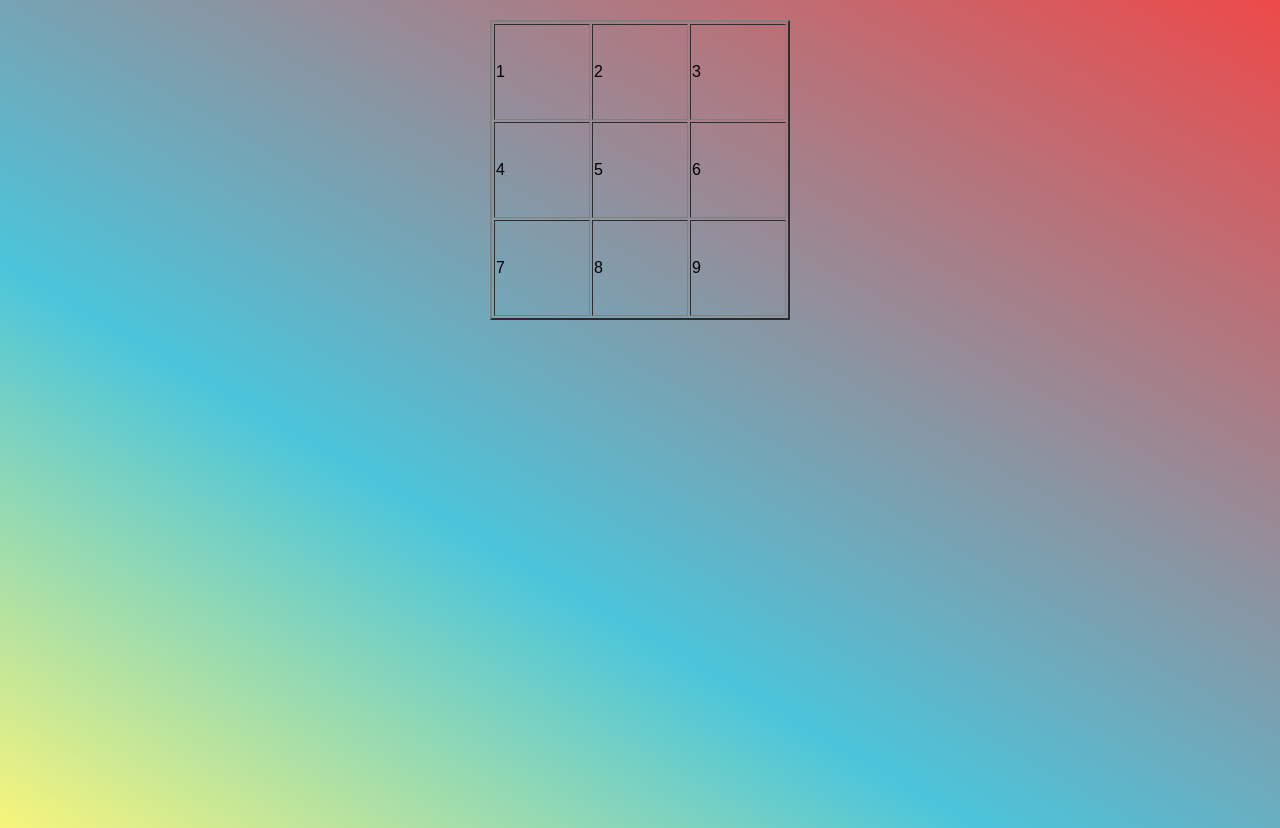
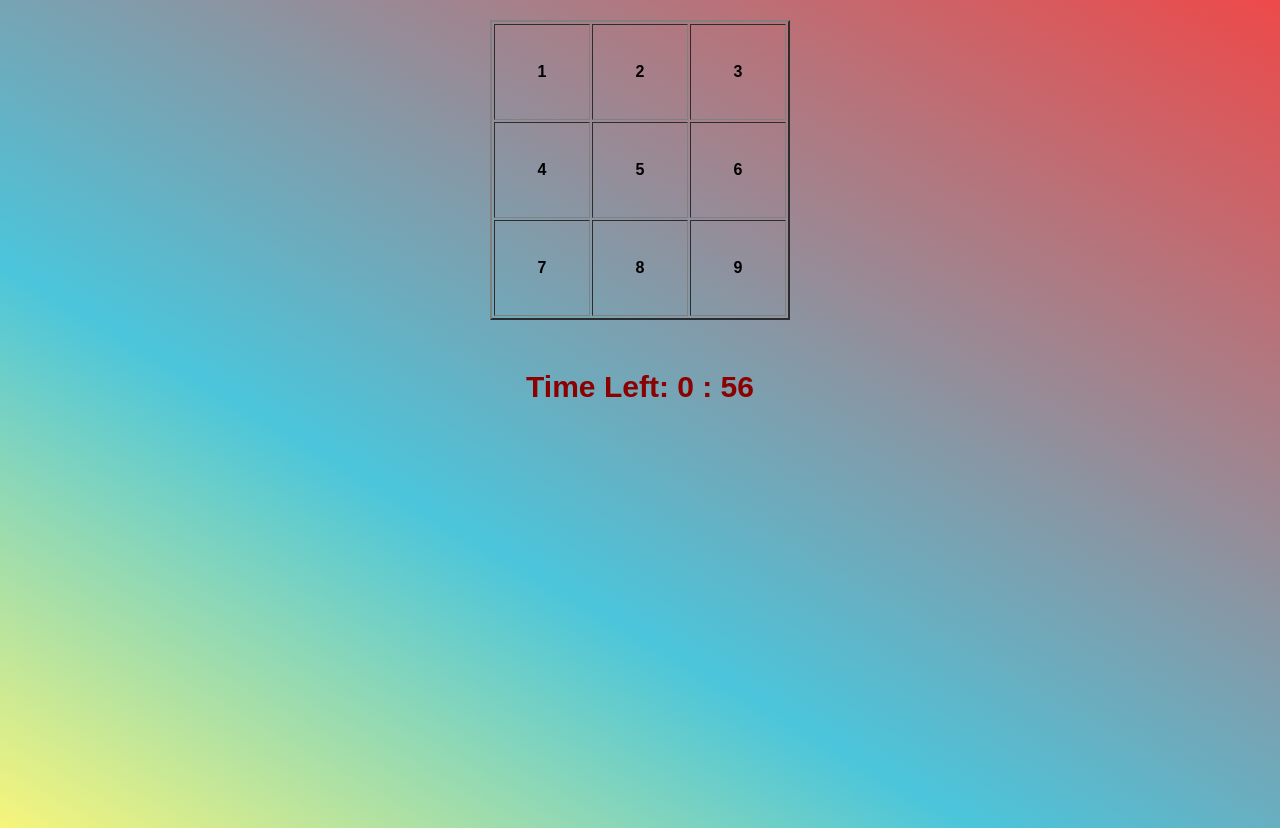
Before and after one commit to VidushiJain30/board_game, a plain HTML site: page game.html in a window 1280 px wide. Drawn offline with Linux system fonts and the light colour scheme.

Commit message:
timer added

```diff
--- a/game.css
+++ b/game.css
@@ -25,3 +25,40 @@ p{
 h3{
 	margin-top: 30px;
 }
+#timer{
+	margin-top: 50px;
+	text-align: center;
+	font-size: 30px;
+	color: darkred;
+
+}
+#td1{
+	font-weight: bold;
+}
+#td1{
+	font-weight: bold;
+}
+#td2{
+	font-weight: bold;
+}
+#td3{
+	font-weight: bold;
+}
+#td4{
+	font-weight: bold;
+}
+#td5{
+	font-weight: bold;
+}
+#td6{
+	font-weight: bold;
+}
+#td7{
+	font-weight: bold;
+}
+#td8{
+	font-weight: bold;
+}
+#td9{
+	font-weight: bold;
+}
--- a/game.html
+++ b/game.html
@@ -8,22 +8,26 @@
 <title>Fun_Game</title>
 <body>
 <p id="para"></p>
+<div>
 <table id="theTable" border="2" cols="3" width="300px" height="300px" align="center">
 	<tr>
-		<td id="td1" onclick="content(this)">1</td>
-		<td id="td2"onclick="content(this)">2</td>
-		<td id="td3"onclick="content(this)">3</td>
+		<td id="td1" onclick="content(this)" align="center">1</td>
+		<td id="td2"onclick="content(this)" align="center">2</td>
+		<td id="td3"onclick="content(this)" align="center">3</td>
 	</tr>
 	<tr>
-		<td id="td4"onclick="content(this)">4</td>
-		<td id="td5"onclick="content(this)">5</td>
-		<td id="td6"onclick="content(this)">6</td>
+		<td id="td4"onclick="content(this)" align="center">4</td>
+		<td id="td5"onclick="content(this)" align="center">5</td>
+		<td id="td6"onclick="content(this)" align="center">6</td>
 	</tr>
 	<tr>
-		<td id="td7"onclick="content(this)">7</td>
-		<td id="td8"onclick="content(this)">8</td>
-		<td id="td9"onclick="content(this)">9</td>
+		<td id="td7"onclick="content(this)" align="center">7</td>
+		<td id="td8"onclick="content(this)" align="center">8</td>
+		<td id="td9"onclick="content(this)" align="center">9</td>
 	</tr>
 </table>
+</div>
+<div style="font-weight: bold" id="timer">
+</div>
 </body>
 </html>
--- a/game.js
+++ b/game.js
@@ -1,26 +1,22 @@
-/*var id=0;
-function createT()
-{
-	var tb1=document.getElementById("tb1");
-	for (var r=0;r<5;r++)
-	{
-		var row=document.createElement("tr");
-		for (var c=0;c<5;c++)
-		{
-			var cell=document.createElement("td");
-			cell.width="20px";
-			cell.height="20px";
-			cell.id=id++;
-
-			row.appendChild(cell);
-			cell.innerHTML=id;
-		}
-		tb1.appendChild(row);
-	}
-}*/
 function content(elem)
 {
 	//elem.style.backgroundColor="red";
 	var p=document.getElementById("para");
 	p.innerHTML='You clicked on cell:'+ ' ' + elem.innerText;
 }
+var ts=60*1;
+var min=parseInt(ts/60);
+var sec=parseInt(ts%60);
+function CheckTime(){
+	document.getElementById("timer").innerHTML='Time Left: '+ min+ ' : ' + sec;
+	if(ts<=0){
+		document.getElementById("timer").innerHTML='TIME OVER';
+	}
+	else{
+		ts=ts-1;
+		min=parseInt(ts/60);
+		sec=parseInt(ts%60);
+		setTimeout("CheckTime()",1000);
+	}
+}
+	setTimeout("CheckTime()",1000);
```
Also changed, not shown: index.html (+2 -3 lines).
